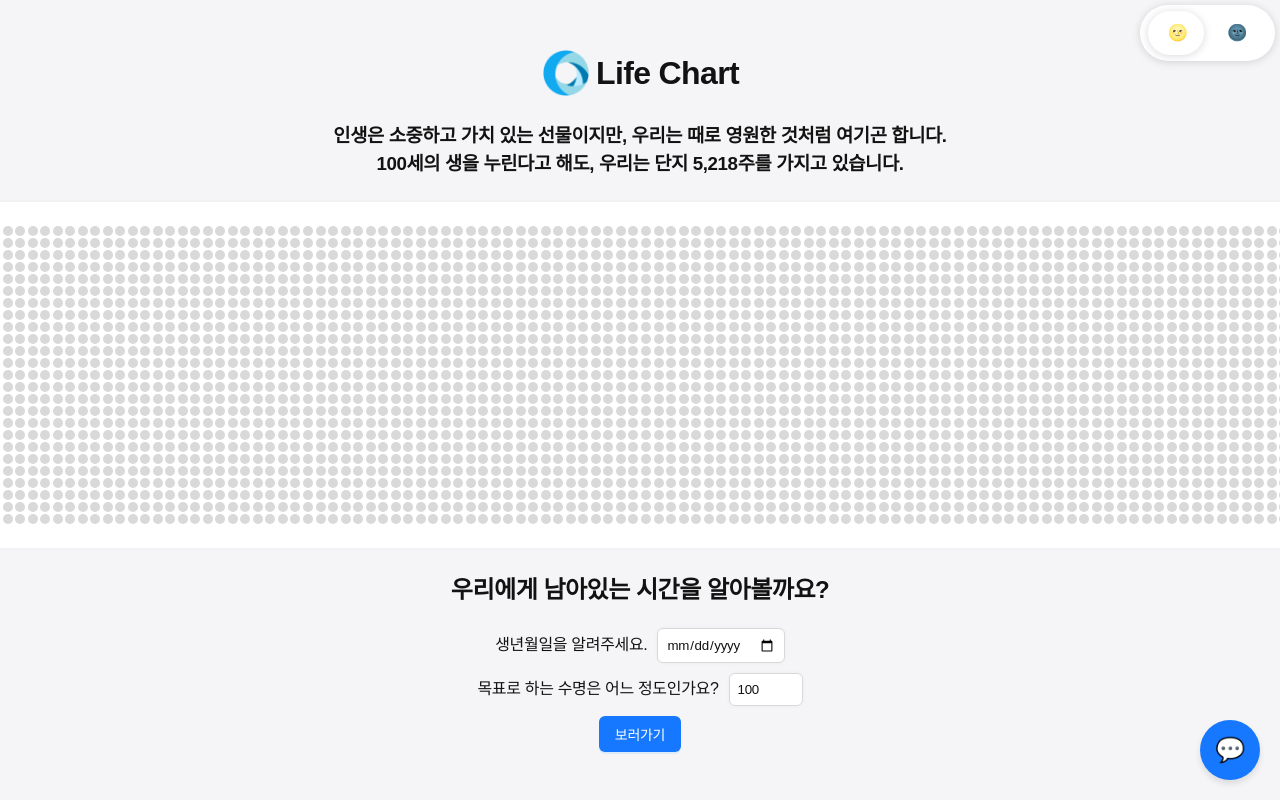
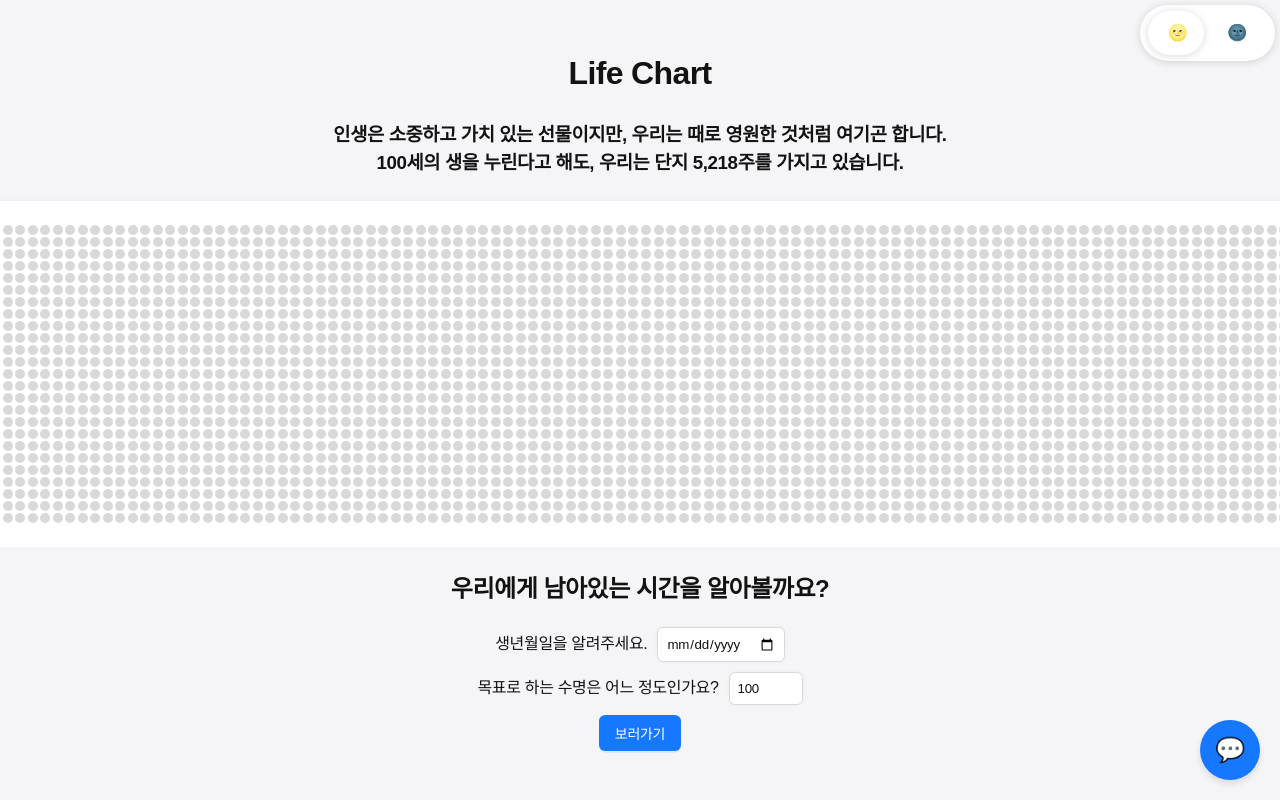
Before and after one commit to kihyeoon/life-chart, a React app: page / in a window 1280 px wide. Shown: the top 800 px of the page. Built offline with nearby package versions, Linux system fonts and the light colour scheme.

Commit message:
🐛 빌드 에러 픽스05

```diff
--- a/src/Pages/Home/Home.tsx
+++ b/src/Pages/Home/Home.tsx
@@ -30,7 +30,7 @@ function Home() {
   return (
     <Style.Container>
       <Style.TitleContainer>
-        <img src="assets/logo.png" alt="logo" />
+        {/* <img src="assets/logo.png" alt="logo" /> */}
         <h1>Life Chart</h1>
       </Style.TitleContainer>
       <br />
```
